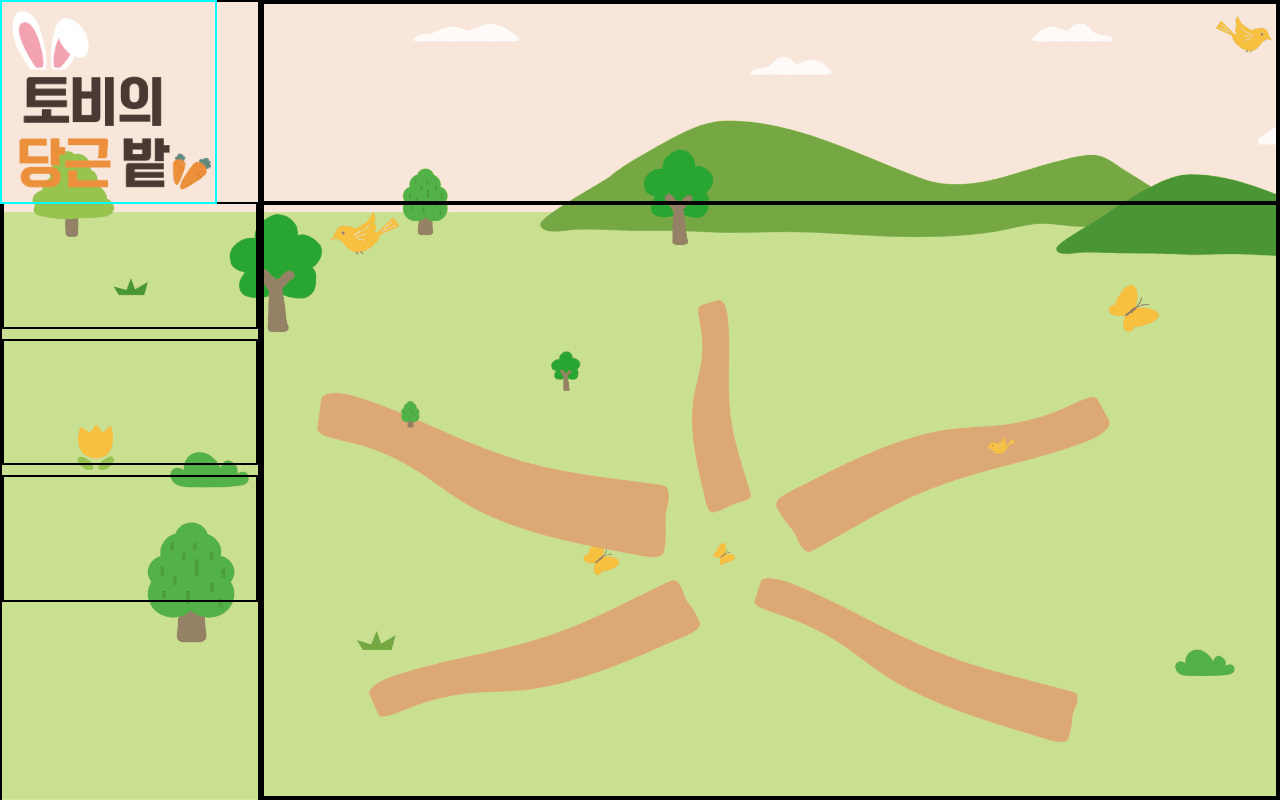
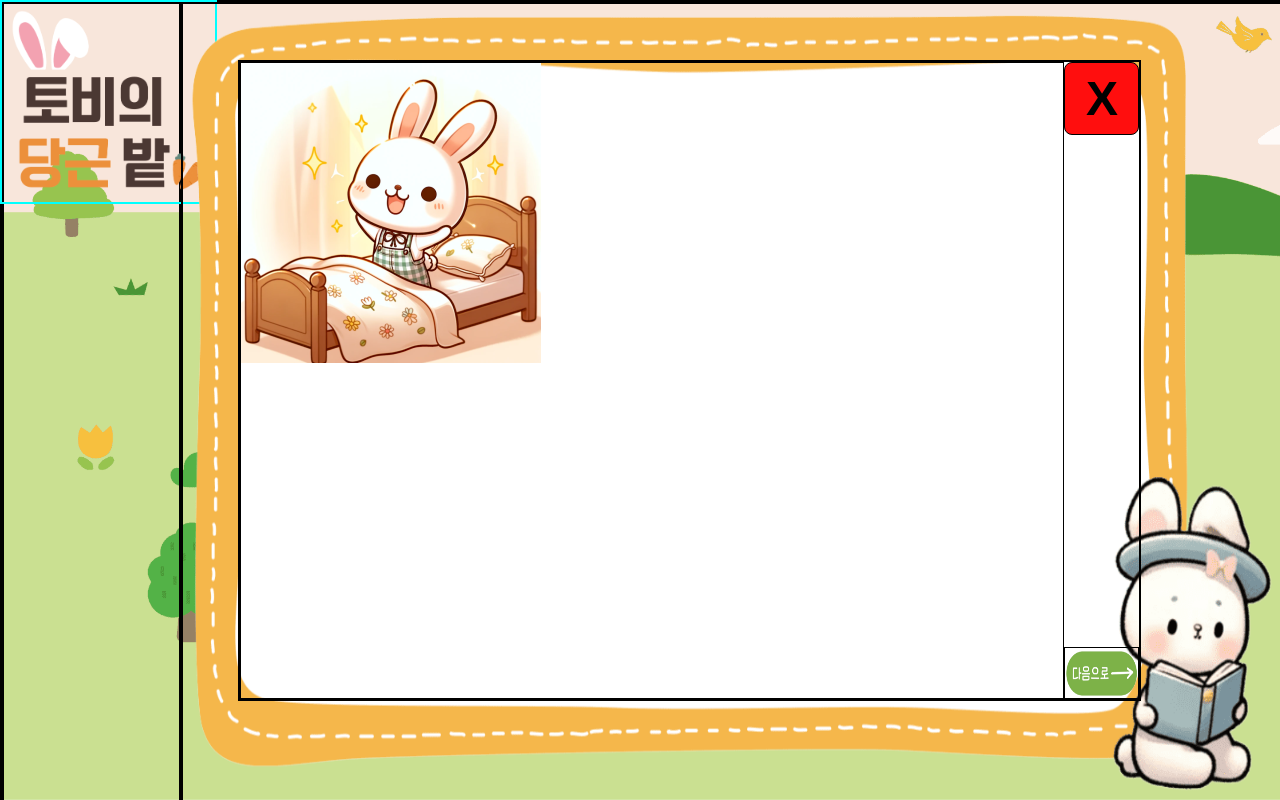
Before and after one commit to KimDohaAcc/Toby-carrot-garden, a React (Vite) app in the folder frontend/toby/: page /school in a window 1280 px wide. Built offline with nearby package versions, Linux system fonts and the light colour scheme; a web font is replaced by a local one.

Commit message:
:art: Feat:이미지 크기 수정

```diff
--- a/frontend/toby/src/components/modals/hospital/HospitalStoryListModal.tsx
+++ b/frontend/toby/src/components/modals/hospital/HospitalStoryListModal.tsx
@@ -81,7 +81,7 @@ interface HospitalStoryList {
 }
 
 const HospitalStoryListModal = ({ onClose }) => {
-  const placeId = 1;
+  const placeId = 2;
   const dispatch = useDispatch();
   const [storysList, setStorysList] = useState<HospitalStoryList[]>([]);
 
--- a/frontend/toby/src/pages/School.tsx
+++ b/frontend/toby/src/pages/School.tsx
@@ -3,80 +3,110 @@ import React from "react";
 import styled from "styled-components";
 import Logo from "../components/Logo";
 
-// 전체 컨테이너
-const ReportContainer = styled.div`
+const StoryContainer = styled.div`
   display: flex;
   width: 100%;
   height: 100%;
-`;
-
-//  카테고리와 내용을 나누기 위한 컨테이너
-const ReportCategory = styled.div`
-  width: 20%;
-  height: 100%;
-  display: grid;
-  grid-template-rows: 3fr 2fr 2fr 2fr 3fr;
-  grid-row-gap: 10px;
-  grid-template-areas:
-    "."
-    "category1"
-    "category2"
-    "category3"
-    ".";
+  max-width: 100%;
+  max-height: 100%;
   border: 2px solid black;
 `;
 
-const Category1 = styled.div`
-  grid-area: category1;
+// 로고와 병원 내용을 나누기 위한 컨테이너
+const LogoArea = styled.div`
+  flex: 0 0 14%;
   border: 2px solid black;
+  box-sizing: border-box;
 `;
 
-const Category2 = styled.div`
-  grid-area: category2;
+const StoryContentArea1 = styled.div`
+  background-image: url("/Image/common/storyFrameImage.png");
+  background-size: 100% 100%;
+  flex: 0 0 86%;
   border: 2px solid black;
+  padding: 20px;
+  box-sizing: border-box;
+  display: flex;
+  justify-content: center;
+  align-items: center;
+  position: relative;
 `;
 
-const Category3 = styled.div`
-  grid-area: category3;
+const StoryContentArea2 = styled.div`
+  display: grid;
+  grid-template-areas:
+    "conten closeBtn"
+    "conten ."
+    "conten nextBtn";
+  grid-template-columns: 11fr 1fr;
+  grid-template-rows: 1fr 10fr 1fr;
+  width: 82%;
+  height: 80%;
   border: 2px solid black;
+  position: absolute;
+  left: 5%;
+  top: 7%;
 `;
 
-//분석 내용을 담는 컨테이너
-const ReportContent = styled.div`
+const CloseBtn = styled.button`
   display: flex;
-  flex-direction: column;
-  flex-grow: 1;
-  border: 2px solid black;
+  justify-content: center;
+  align-items: center; /* 버튼 내에서 텍스트를 수직 가운데 정렬 */
+  grid-area: closeBtn;
+  border: 1px solid black;
+  background-color: #ff0e0e;
+  color: black;
+  cursor: pointer;
+  padding: 8px 16px;
+  transition: background-color 0.3s ease; /* 마우스 호버 시 배경색이 부드럽게 변경되도록 트랜지션 추가. */
+  font-size: 3rem;
+  font-weight: bold;
+  box-sizing: border-box;
+
+  &:hover {
+    background-color: #a9a9a9; /* 마우스를 올렸을 때 밝은 회색으로 배경색이 변경됩니다. */
+  }
 `;
 
-const ContentCategory = styled.div`
-  flex-grow: 1;
-  border: 2px solid black;
+const NextBtn = styled.div`
+  display: flex;
+  justify-content: center;
+  align-content: center;
+  grid-area: nextBtn;
+  border: 1px solid black;
+  img {
+    width: 100%;
+  }
 `;
 
 const Content = styled.div`
-  flex-grow: 3;
-  /* width: 20%; */
-  border: 2px solid black;
+  grid-area: conten;
+  border: 1px solid black;
 `;
 
 const School = () => {
   return (
     <>
       <Logo />
-      <ReportContainer>
-        <ReportCategory>
-          <div></div>
-          <Category1></Category1>
-          <Category2></Category2>
-          <Category3></Category3>
-          <div></div>
-        </ReportCategory>
-        <ReportContent>
-          <ContentCategory></ContentCategory>
-          <Content></Content>
-        </ReportContent>
-      </ReportContainer>
+      <StoryContainer>
+        <LogoArea />
+        <StoryContentArea1>
+          <StoryContentArea2>
+            <Content>
+              <img
+                style={{ objectFit: "cover" }}
+                src="/Image/002.png"
+                alt="학교"
+              />
+            </Content>
+            <CloseBtn>X</CloseBtn>
+
+            <NextBtn>
+              <img src="/Image/button/nextBtn.png" alt="다음 버튼" />
+            </NextBtn>
+          </StoryContentArea2>
+        </StoryContentArea1>
+      </StoryContainer>
     </>
   );
 };
```
Also changed, not shown: frontend/toby/src/components/hospital/StoryQuizDetections.tsx (+0 -17 lines), frontend/toby/public/Image/001.png (added), frontend/toby/public/Image/002.png (added).
